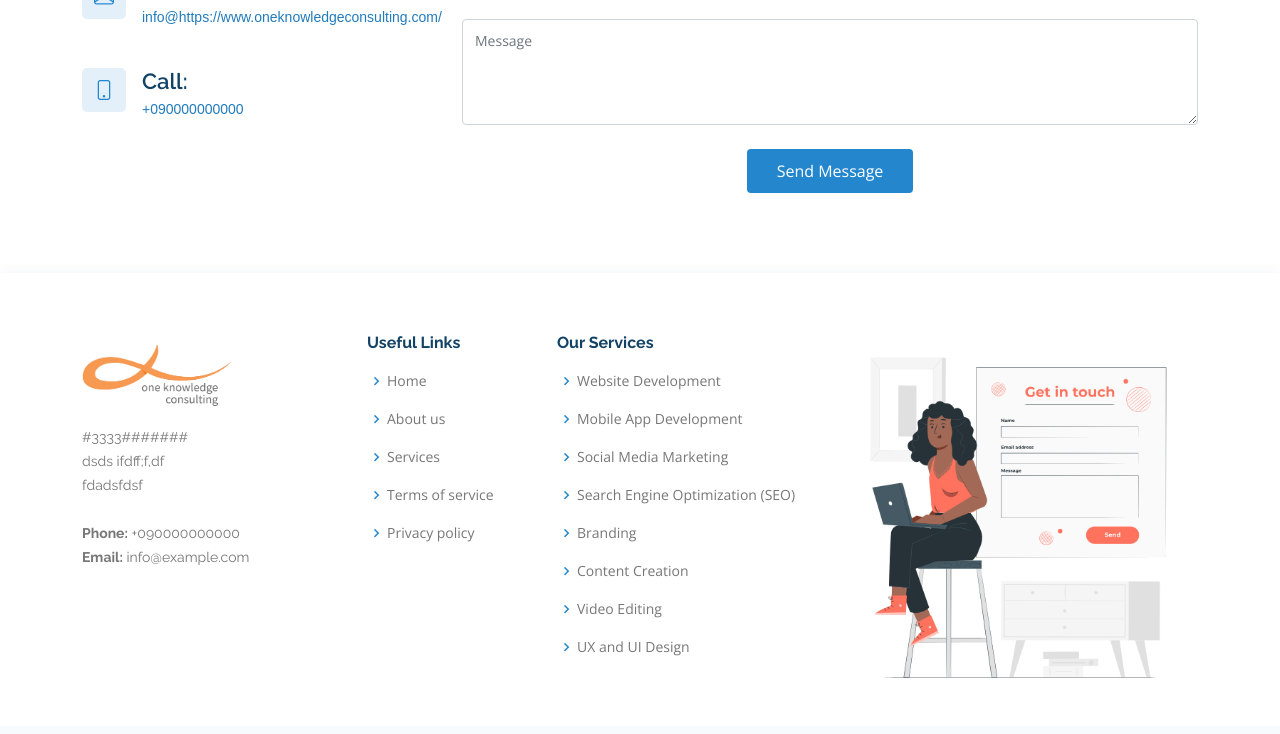
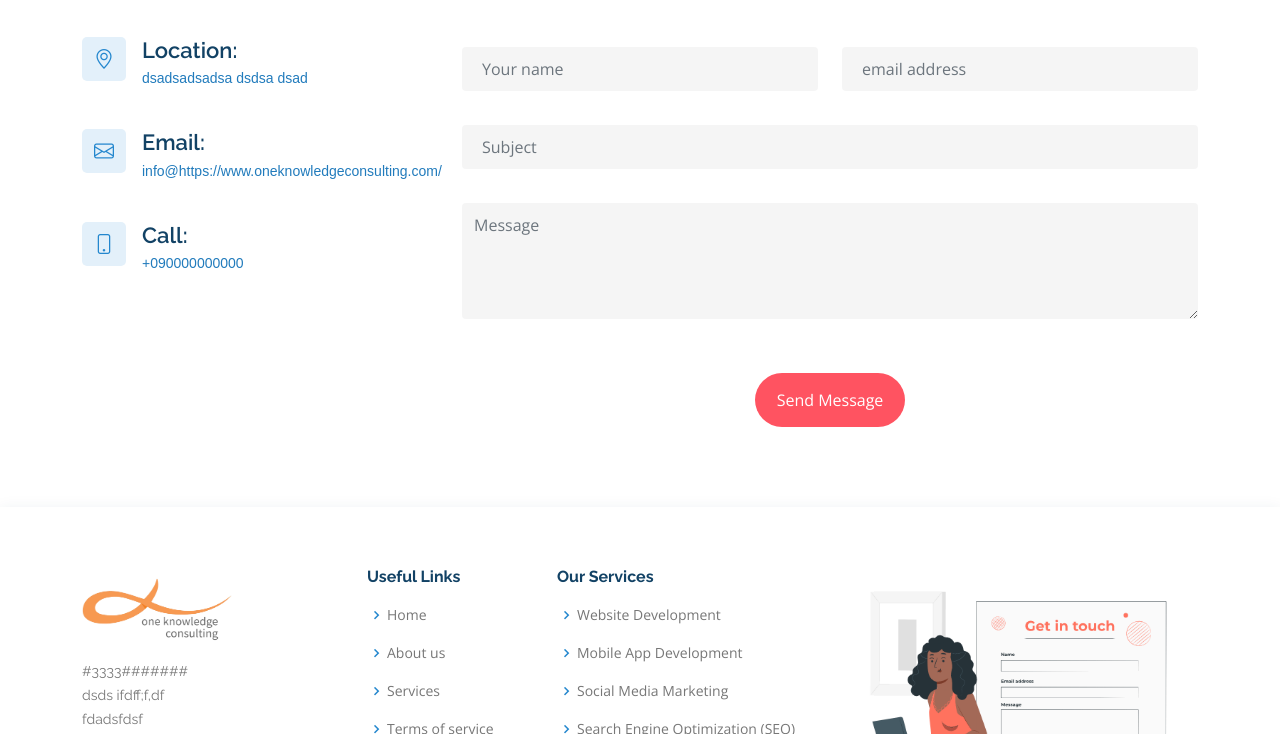
Before and after one commit to immanuelMM/OneKnowledgeCLLC, a PHP site: page /index.php in a window 1280 px wide. Shown: the part 5766-6500 px from the top of the page. Run offline with PHP 8.4, Linux system fonts and the light colour scheme; some libraries are stand-ins or nearby versions.

Commit message:
form contack edit

```diff
--- a/assets/css/style.css
+++ b/assets/css/style.css
@@ -1491,10 +1491,12 @@
 }
 .contact .php-email-form input,
 .contact .php-email-form textarea {
-  border-radius: 0;
-  box-shadow: none;
-  font-size: 14px;
-  border-radius: 4px;
+  border: 0;
+  margin: 10px 0;
+  padding: 20px;
+  outline: none;
+  background-color: #f5f5f5f5;
+  font-size: 16px;
 }
 .contact .php-email-form input:focus,
 .contact .php-email-form textarea:focus {
@@ -1507,12 +1509,15 @@
   padding: 10px 12px;
 }
 .contact .php-email-form button[type="submit"] {
-  background: #2487ce;
+  padding: 15px;
+  background-color: #ff5361;
+  color: #fff;
   border: 0;
-  padding: 10px 30px;
-  color: #fff;
-  transition: 0.4s;
-  border-radius: 4px;
+  outline: none;
+  cursor: pointer;
+  width: 150px;
+  margin: 20px auto 0;
+  border-radius: 30px;
 }
 .contact .php-email-form button[type="submit"]:hover {
   background: #3194db;
--- a/index.html
+++ b/index.html
@@ -126,7 +126,7 @@
 
         <div class="section-title">
           <h2>About Us</h2>
-          <p>We believe that one's business health is for the good of the modern world. Find out more about our principles and practices. </p>
+          <p style="color: #7c795d; font-family: 'Source Sans Pro', sans-serif; font-size: 15px; font-weight: 400; line-height: 34px; margin: 0 0 10px; ">We believe that one's business health is for the good of the modern world. Find out more about our principles and practices. </p>
         </div>
 
         <div class="row content">
@@ -247,7 +247,7 @@
 
         <div class="section-title">
           <h2>Services</h2>
-          <p>
+          <p style="color: #7c795d; font-family: 'Source Sans Pro', sans-serif; font-size: 15px; font-weight: 400; line-height: 34px; margin: 0 0 10px; ">
             We specialize in digital marketing and branding management, including web and mobile application development.
             We make sure that your brand and business presence will make a mark both in the physical market and digital arena.
           </p>
@@ -329,8 +329,8 @@
       <div class="container" data-aos="fade-up">
 
         <div class="section-title">
-          <h2>Portfolio</h2>
-          <p>Magnam dolores commodi suscipit. Necessitatibus eius consequatur ex aliquid fuga eum quidem. Sit sint consectetur velit. Quisquam quos quisquam cupiditate. Et nemo qui impedit suscipit alias ea. Quia fugiat sit in iste officiis commodi quidem hic quas.</p>
+          <h2>Projects</h2>
+          <p style="color: #7c795d; font-family: 'Source Sans Pro', sans-serif; font-size: 15px; font-weight: 400; line-height: 34px; margin: 0 0 10px; ">Magnam dolores commodi suscipit. Necessitatibus eius consequatur ex aliquid fuga eum quidem. Sit sint consectetur velit. Quisquam quos quisquam cupiditate. Et nemo qui impedit suscipit alias ea. Quia fugiat sit in iste officiis commodi quidem hic quas.</p>
         </div>
 
         <div class="row" data-aos="fade-up" data-aos-delay="150">
@@ -409,7 +409,7 @@
 
         <div class="section-title">
           <h2>Frequently Asked Questions</h2>
-          <p>Magnam dolores commodi suscipit. Necessitatibus eius consequatur ex aliquid fuga eum quidem. Sit sint consectetur velit. Quisquam quos quisquam cupiditate. Et nemo qui impedit suscipit alias ea. Quia fugiat sit in iste officiis commodi quidem hic quas.</p>
+          <p style="color: #7c795d; font-family: 'Source Sans Pro', sans-serif; font-size: 15px; font-weight: 400; line-height: 34px; margin: 0 0 10px; ">Magnam dolores commodi suscipit. Necessitatibus eius consequatur ex aliquid fuga eum quidem. Sit sint consectetur velit. Quisquam quos quisquam cupiditate. Et nemo qui impedit suscipit alias ea. Quia fugiat sit in iste officiis commodi quidem hic quas.</p>
         </div>
 
         <div class="faq-list">
@@ -471,7 +471,7 @@
 
         <div class="section-title">
           <h2>Contact</h2>
-          <p>
+          <p style="color: #7c795d; font-family: 'Source Sans Pro', sans-serif; font-size: 15px; font-weight: 400; line-height: 34px; margin: 0 0 10px; ">
             We would love to hear from you. Reach us here.
           </p>
         </div>
```
